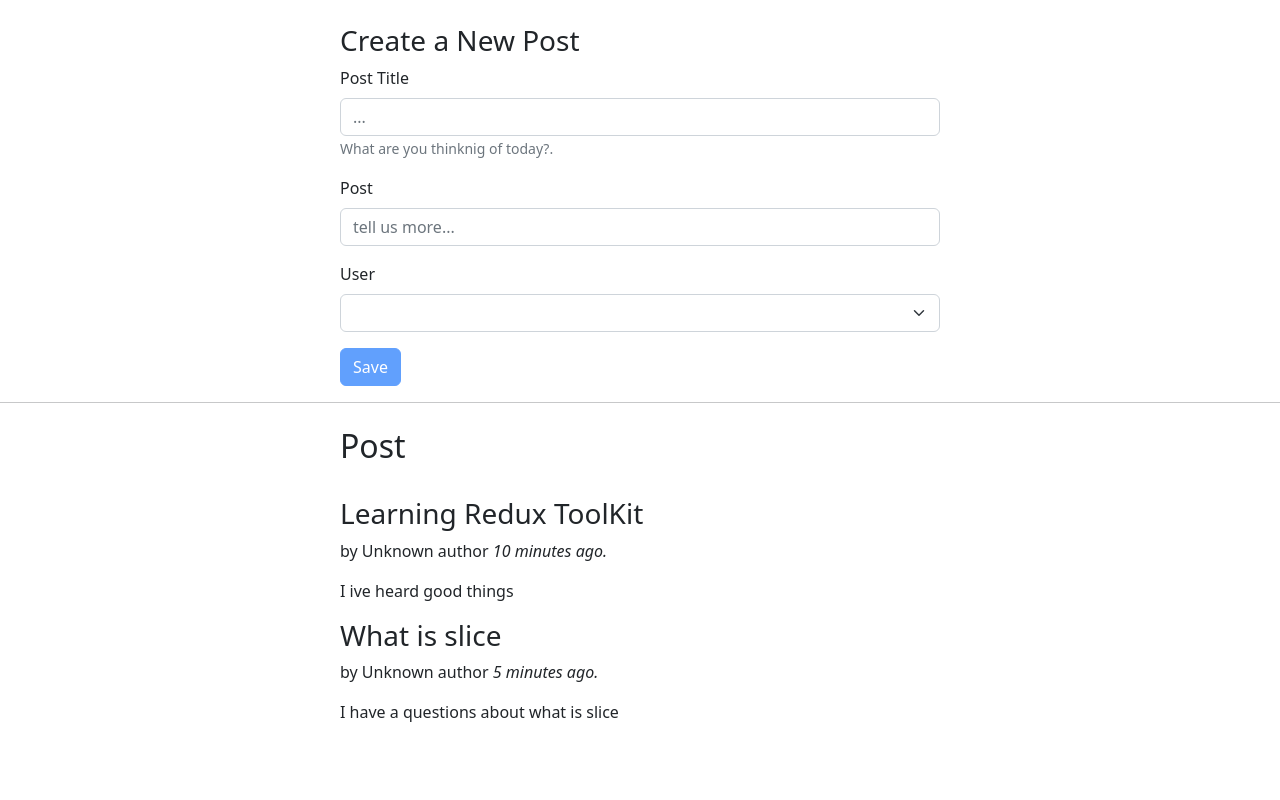
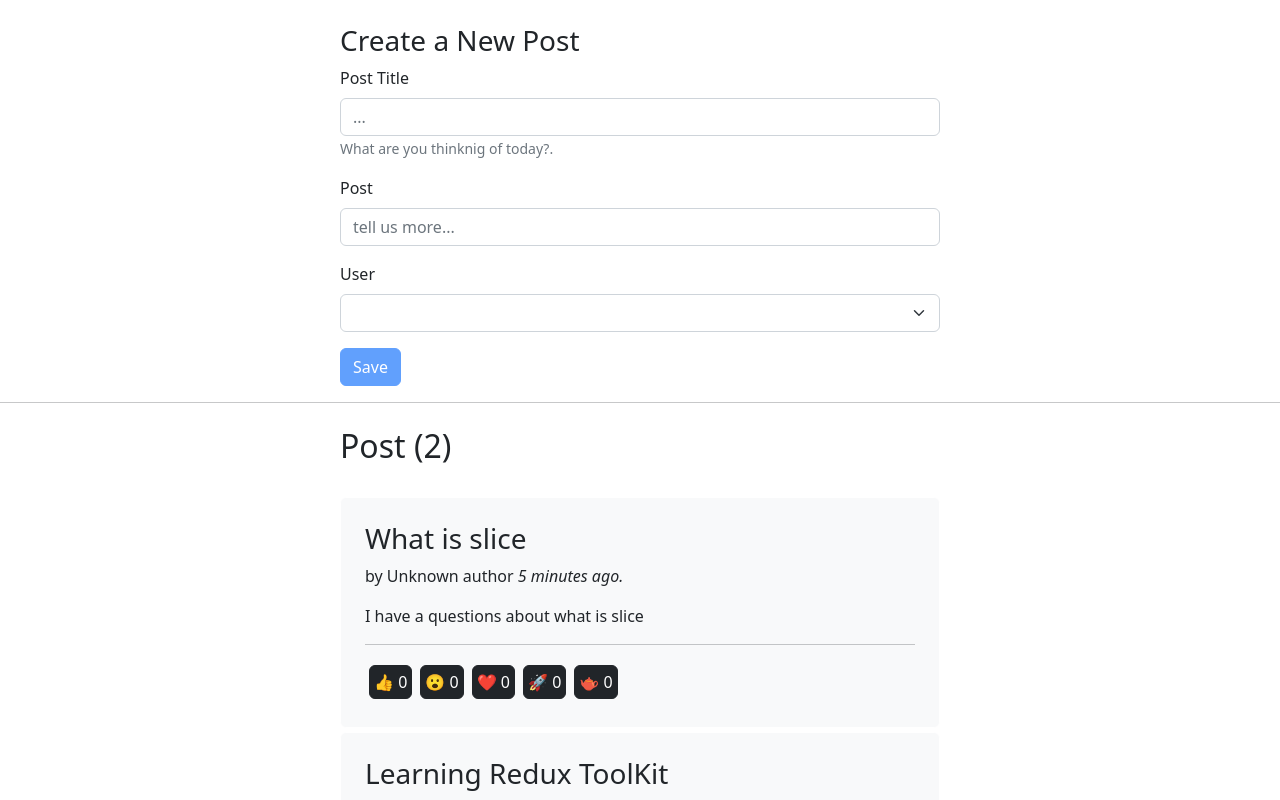
Before and after one commit to LRam10/reduxApp, a React (Create React App) app: page / in a window 1280 px wide. Shown: the top 800 px of the page. Built offline with nearby package versions, Linux system fonts and the light colour scheme.

Commit message:
reactions component added,chapter 2 done

```diff
--- /dev/null
+++ b/src/features/ReactionsButtons.js
@@ -0,0 +1,35 @@
+import React from 'react';
+import {useDispatch} from 'react-redux'
+import {reactionAdded} from './post/post_slice'
+
+const reactionEmoji = {
+    thumbsUp: '👍',
+    wow:'😮',
+    heart:'❤️',
+    rocket:'🚀',
+    tea:'🫖',
+}
+const ReactionsButtons =({post})=> {
+    const dispatch = useDispatch();
+    const reactionButtons = Object.entries(reactionEmoji).map(([name,emoji])=>{
+        return(
+            <button
+            key={name}
+            type='button'
+            className='btn btn-dark m-1 p-1 '
+            onClick={()=>{
+                dispatch(reactionAdded({postId:post.id,reaction:name}))
+            }}>
+                {emoji} {post.reactions[name]}
+            </button>
+        )
+    })
+
+    return (
+        <div>
+            {reactionButtons}
+        </div>
+    );
+}
+
+export default ReactionsButtons;
--- a/src/features/post/PostList.js
+++ b/src/features/post/PostList.js
@@ -3,21 +3,30 @@ import { useSelector } from "react-redux";
 import {selectAllPosts} from "./post_slice"
 import PostAuth from "../users/PostAuth";
 import TimeAgo from "../TimeAgo";
+import ReactionsButtons from "../ReactionsButtons";
 const PostList = () => {
   const posts = useSelector(selectAllPosts);
-  const renderedPost = posts.map((post) => (
-    <article key={post.id}>
+
+  const numberofPost = posts.length;
+  //compares dates and returns a positive or negative 1 to the sort function,
+  //then creates a shallow copy of the posts array.
+  const orderedPost = posts.slice().sort((a,b) => b.date.localeCompare(a.date));
+
+  const renderedPost = orderedPost.map((post) => (
+    <article key={post.id} className='mb-1 border rounded border-white bg-light p-4'>
       <h3>{post.title}</h3>
       <p className="float-left">
           <PostAuth userId={post.userId}/>
           <TimeAgo timestamp={post.date}/>
       </p>
       <p>{post.content}</p>
+      <hr></hr>
+      <ReactionsButtons post={post}/>
     </article>
   ));
   return (
     <div style={{width:'600px'}} className="m-auto mt-4">
-      <h2 className="pb-4">Post</h2>
+      <h2 className="pb-4">Post {`(${numberofPost})`}</h2>
       {renderedPost}
     </div>
   );
--- a/src/features/post/post_slice.js
+++ b/src/features/post/post_slice.js
@@ -9,12 +9,26 @@ const initialState = [
     title: "Learning Redux ToolKit",
     content: "I ive heard good things",
     date: sub(new Date(), {minutes: 10}).toISOString(),
+    reactions:{
+      thumbsUp:0,
+      wow:0,
+      heart:0,
+      rocket:0,
+      tea:0,
+    }
   },
   {
     id: "2",
     title: "What is slice",
     content: "I have a questions about what is slice",
     date: sub(new Date(), {minutes: 5}).toISOString(),
+    reactions:{
+      thumbsUp:0,
+      wow:0,
+      heart:0,
+      rocket:0,
+      tea:0,
+    }
   },
 ];
 const postSlice = createSlice({
@@ -32,14 +46,29 @@ const postSlice = createSlice({
               title,
               content,
               date: new Date().toISOString(),
-              userId
+              userId,
+              reactions:{
+                thumbsUp:0,
+                wow:0,
+                heart:0,
+                rocket:0,
+                tea:0,
+              }
             }
           }
       },
     },
+
+    reactionAdded(state,action){
+      const {postId, reaction} = action.payload;
+      const existingPost = state.find(post =>post.id === postId)
+      if (existingPost){
+        existingPost.reactions[reaction]++;
+      }
+    }
   },
 });
 export const selectAllPosts = (state) => state.posts;
 
-export const { postAdded } = postSlice.actions;
+export const { postAdded,reactionAdded } = postSlice.actions;
 export default postSlice.reducer;
```
